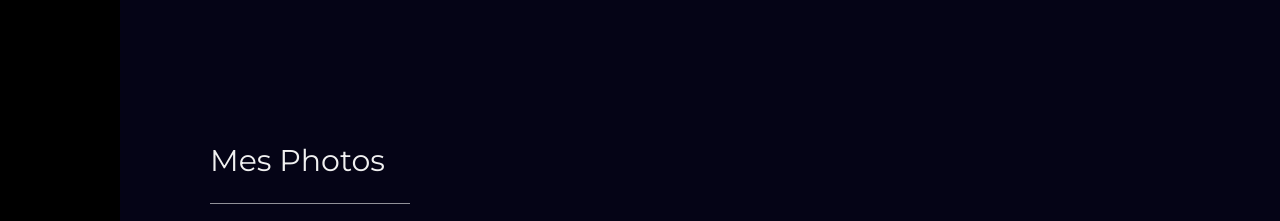
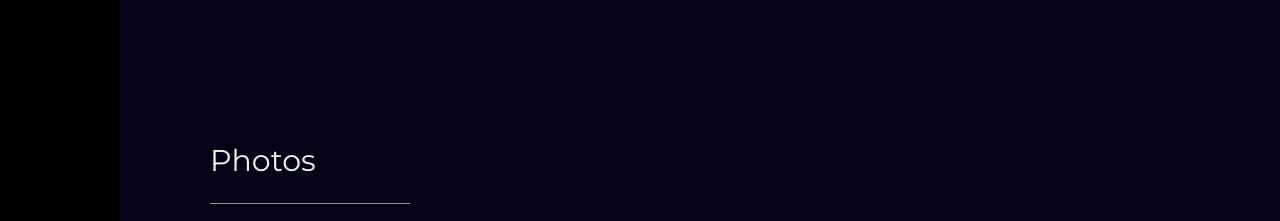
Before and after one commit to rayenbenamorr/VIBROGRAV, a plain HTML site: page index.html in a window 1280 px wide. Shown: the part 1800-2021 px from the top of the page. Drawn offline with nearby package versions, Linux system fonts and the light colour scheme.

Commit message:
Update index.html

```diff
--- a/index.html
+++ b/index.html
@@ -94,7 +94,7 @@ body, h1,h2,h3,h4,h5,h6 {font-family: "Montserrat", sans-serif}
 
   <!-- Portfolio Section -->
   <div class="w3-content w3-justify w3-text-grey w3-padding-64" id="photos">
-    <h2 class="w3-text-light-grey">Mes Photos</h2>
+    <h2 class="w3-text-light-grey">Photos</h2>
     <hr style="width:200px" class="w3-opacity">
 
     <!-- Grid for photos -->
```
